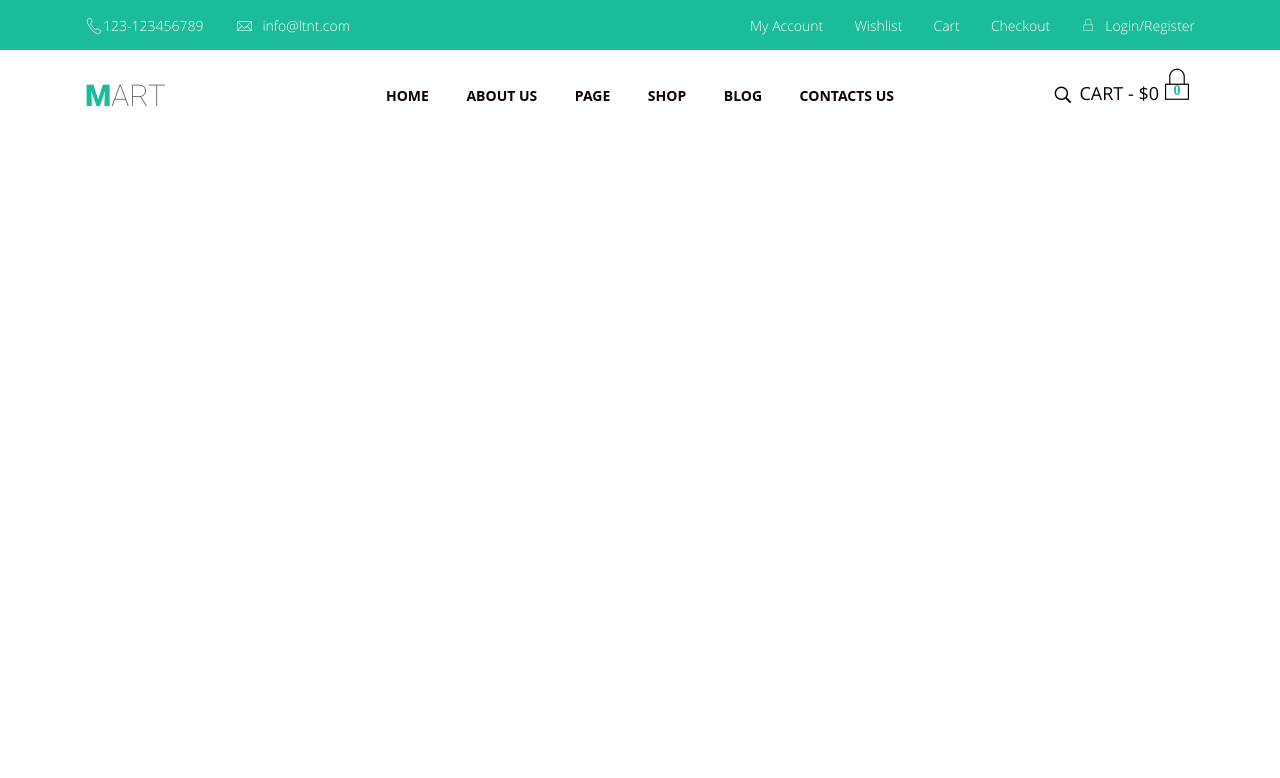
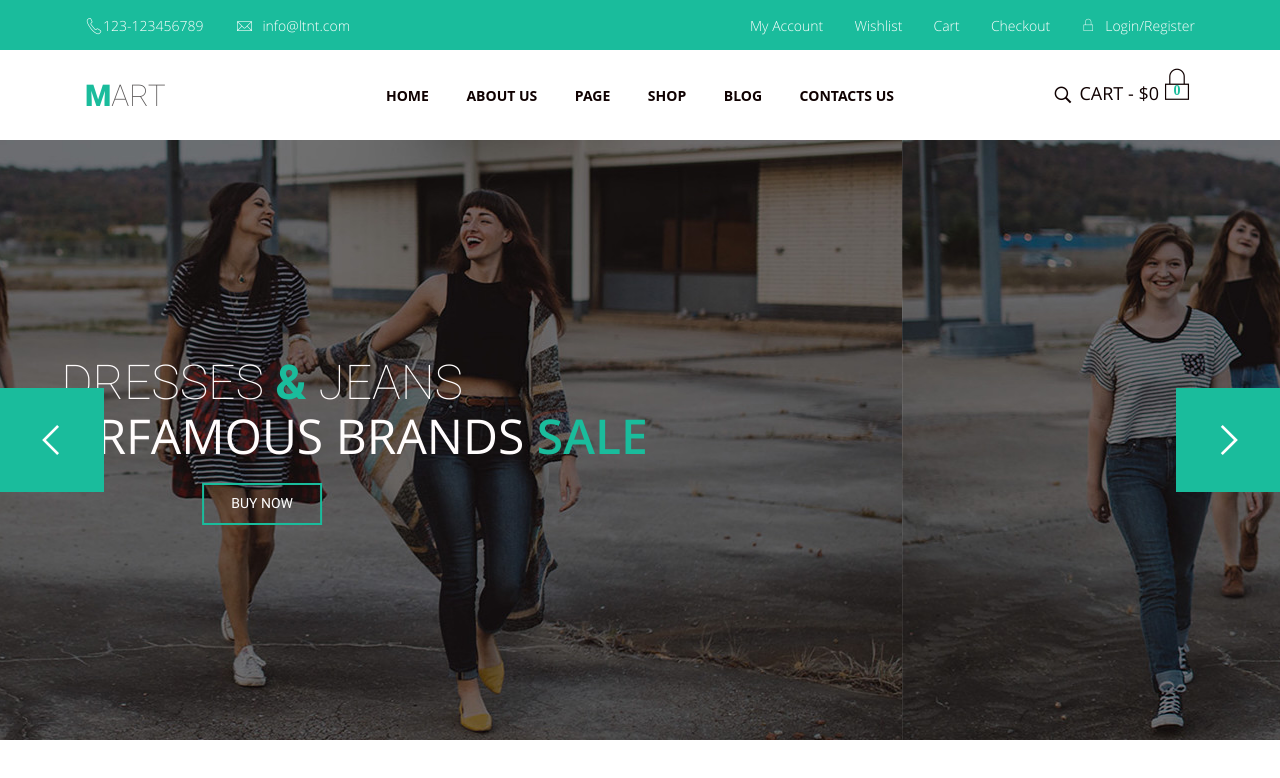
Before and after one commit to YuriyShandor/MART, a website: page index.html in a window 1280 px wide. Drawn offline with Linux system fonts and the light colour scheme; a web font is replaced by a local one.

Commit message:
Add Section Banner

```diff
--- a/index.html
+++ b/index.html
@@ -60,15 +60,38 @@
           </ul>
         </div>
         <div class="col-lg-3 search-cart">
-          <span id="search-icon" class="pe-7s-search"></span>
-          <input type="text" class="top-menu__input-search" name="" placeholder="Search" value="">
+          <span class="pe-7s-search search-icon"></span>
+          <span class="pe-7s-close close-search-icon"></span>
+          <input type="text" class="top-menu__input-search" name="" placeholder="Search..." value="">
           <span class="search-cart__cart">Cart - <span class="cart-value">$0</span><span class="pe-7s-lock pe-2x"><span class="value-inside-icon">0</span></span></span>
         </div>
       </div>
     </div>
   </section>
 
-  <section></section>
+  <section>
+    <div class="banner">
+      <span class="slider-nav slider-nav_left pe-5x pe-7s-angle-left"></span>
+      <span class="slider-nav slider-nav_right pe-5x pe-7s-angle-right"></span>
+
+      <div class="banner-slider">
+        <div class="banner-slider_slide slide_1">
+          <h1 class="slide-title"><span class="slide-title_roboto">DRESSES <span class="slide-title_green">&</span> JEANS </span><br>
+          <span class="slide-title_open-sans">FROM OURFAMOUS BRANDS <span class="slide-title_green">SALE</span></span></h1>
+
+          <div class="slide-btn">
+            <span>buy now</span>
+          </div>
+        </div>
+
+        <div class="banner-slider_slide slide_2">
+        </div>
+
+        <div class="banner-slider_slide slide_3">
+        </div>
+      </div>
+    </div>
+  </section>
   <section></section>
   <section></section>
   <section></section>
--- a/js/script.js
+++ b/js/script.js
@@ -1,5 +1,22 @@
 $(document).ready(function() {
-  $('#search-icon').on('click', function() {
-    $('.top-menu__input-search').toggleClass('top-menu__input-search_click');
+  $('.search-icon').on('click', function() {
+    $('.top-menu__input-search').addClass('top-menu__input-search_click');
+    $('.search-icon').addClass('search-icon_click');
+    $('.close-search-icon').addClass('close-search-icon_click');
+  });
+
+  $('.close-search-icon').on('click', function() {
+    $('.top-menu__input-search').removeClass('top-menu__input-search_click');
+    $('.search-icon').removeClass('search-icon_click');
+    $('.close-search-icon').removeClass('close-search-icon_click');
+  });
+
+  $('.banner-slider').slick({
+   slidesToShow: 1,
+   slidesToScroll: 1,
+   nextArrow: $(".slider-nav_right"),
+   prevArrow: $(".slider-nav_left"),
+   autoplay: true,
+   autoplaySpeed: 5000,
   });
 });
--- a/scss/main.scss
+++ b/scss/main.scss
@@ -129,12 +129,29 @@ header {
     align-items: flex-end;
     padding-bottom: 33px;
 
-    .pe-7s-search {
+    .search-icon {
       font-size: 20px;
       font-weight: 900;
       padding-bottom: 2px;
       margin-right: 7px;
       cursor: pointer;
+      display: flex;
+    }
+
+    .search-icon_click {
+      display: none;
+    }
+
+    .close-search-icon {
+      display: none;
+    }
+
+    .close-search-icon_click {
+      font-size: 25px;
+      font-weight: 900;
+      margin-right: 7px;
+      cursor: pointer;
+      display: flex;
     }
 
     .top-menu__input-search {
@@ -168,3 +185,102 @@ header {
     }
   }
 }
+
+.banner {
+  position: relative;
+
+  .banner-slider {
+
+    .banner-slider_slide {
+      width: 100%;
+      height: 600px;
+    }
+
+    .slide_1 {
+      background: url(../img/banner.jpg) no-repeat center / cover;
+      display: flex;
+      flex-direction: column;
+      justify-content: center;
+      align-items: center;
+
+      .slide-title {
+        color: #fffcfc;
+        font-size: 48px;
+        text-align: center;
+        margin: 0;
+
+        .slide-title_roboto {
+          font-family: Roboto;
+          font-weight: 300;
+        }
+
+        .slide-title_open-sans {
+          font-weight: 400;
+        }
+
+        .slide-title_green {
+          font-weight: 600;
+          color: $green;
+        }
+      }
+
+      .slide-btn {
+        width: 120px;
+        height: 42px;
+        border: 2px solid $green;
+        margin-top: 20px;
+        display: flex;
+        justify-content: center;
+        align-items: center;
+        text-transform: uppercase;
+        font-size: 14px;
+        font-family: Roboto;
+        font-weight: 400;
+        color: #fff;
+        cursor: pointer;
+        transition: all, 0.5s;
+
+        &:hover {
+          background: $green;
+          font-weight: 600;
+        }
+      }
+    }
+
+    .slide_2 {
+      background: url(../img/banner.jpg) no-repeat center / cover;
+    }
+
+    .slide_3 {
+      background: url(../img/banner.jpg) no-repeat center / cover;
+    }
+  }
+
+  .slider-nav {
+    width: 104px;
+    height: 104px;
+    background: $green;
+    position: absolute;
+    z-index: 1;
+    display: flex;
+    justify-content: center;
+    align-items: center;
+    color: #fff;
+    cursor: pointer;
+    top: 50%;
+    transform: translateY(-50%);
+    transition: all, 0.5s;
+
+    &:hover {
+      background: darken($green, 10%);
+    }
+  }
+
+  .slider-nav_left {
+    left: 0;
+  }
+
+  .slider-nav_right {
+    right: 0;
+  }
+}
```
Also changed, not shown: img/banner.jpg (added), scss/main.min.css.
